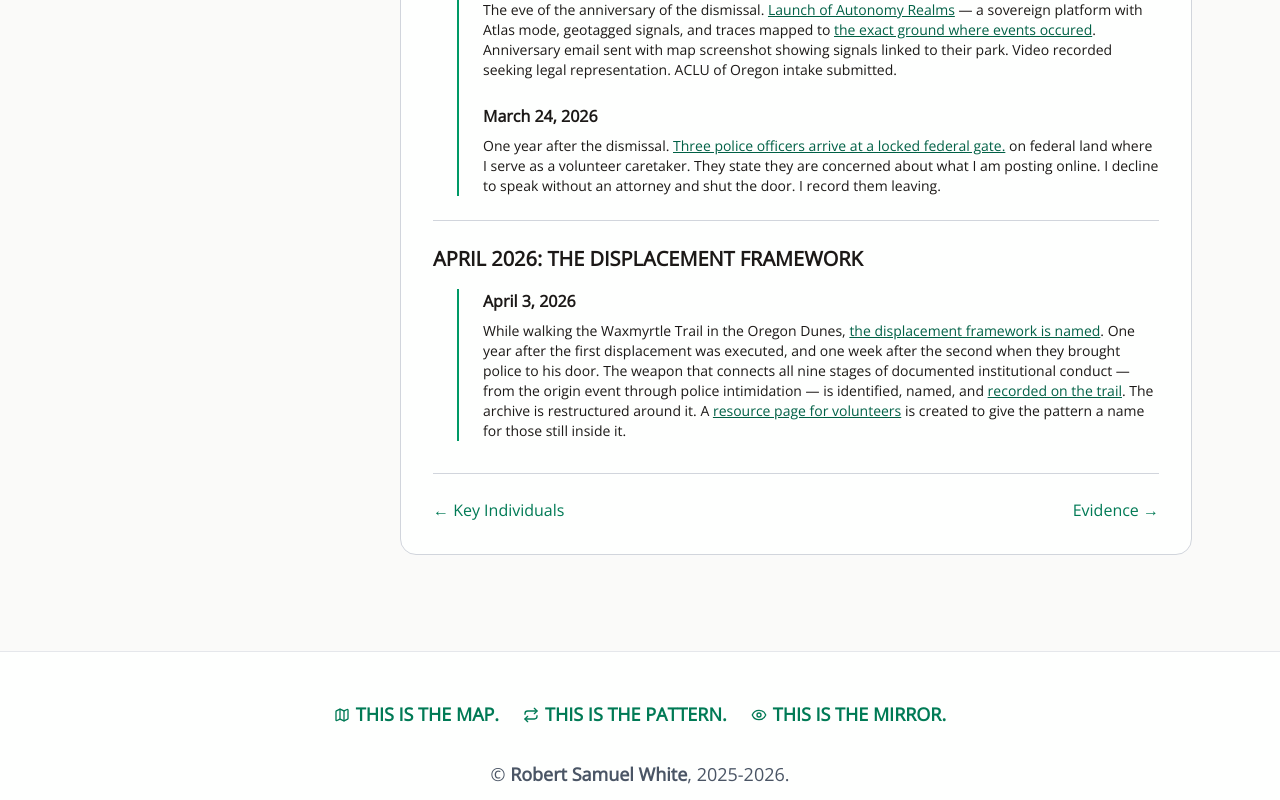
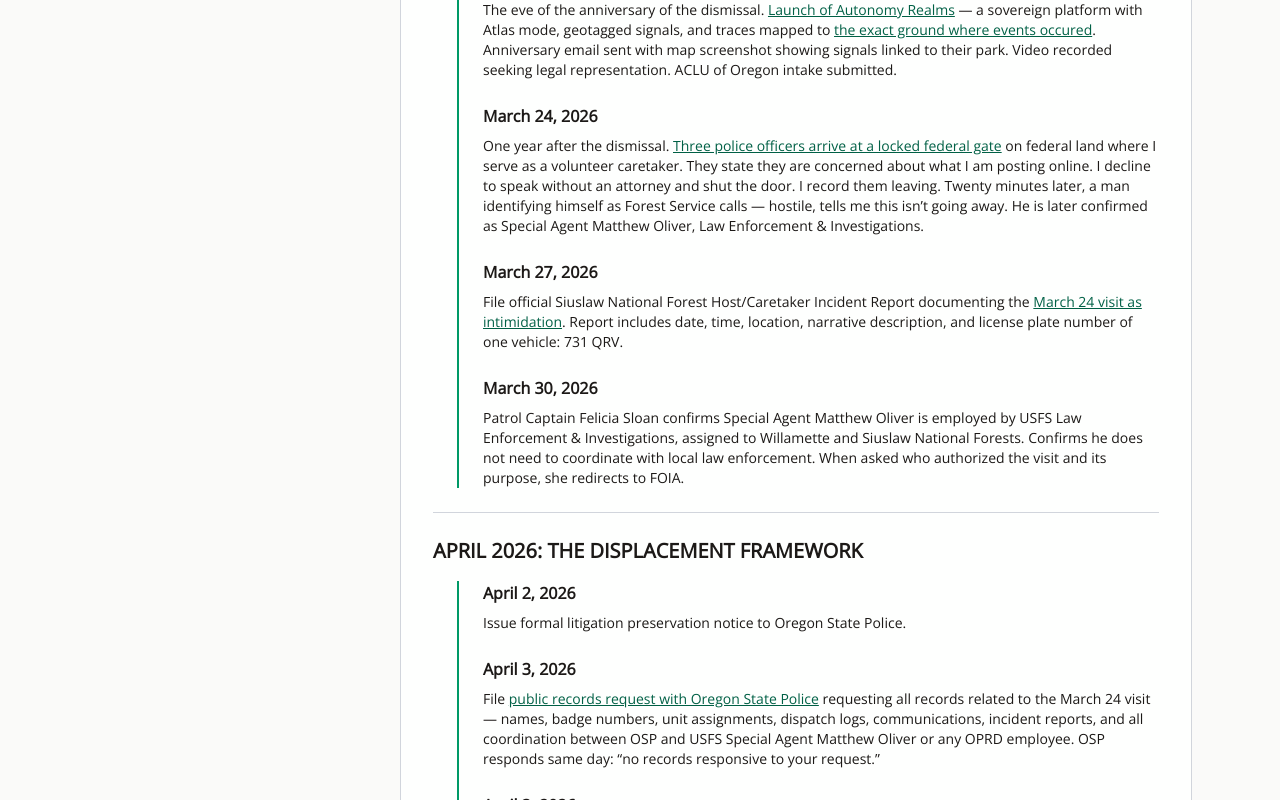
Before and after one commit to rswfire/rswfire.oprd, a Next.js app: page /timeline in a window 1280 px wide. Shown: the part 3900-4700 px from the top of the page. Built offline with nearby package versions, Linux system fonts and the light colour scheme.

Commit message:
Updated Evidence/Police.tsx

```diff
--- a/app/(archive)/evidence/police/page.tsx
+++ b/app/(archive)/evidence/police/page.tsx
@@ -135,6 +135,61 @@ export default function PoliceIntimidationPage() {
                 <p>The visit happened. The investigative branch sent him. And the question of why requires a FOIA request to answer.</p>
             </div>
 
+            <hr className="my-6 border-t border-gray-300" />
+
+            <h2 className="text-xl font-semibold">OREGON STATE POLICE: NO RECORDS</h2>
+
+            <div className="mt-4 space-y-4 text-base leading-relaxed">
+                <p>On April 3, 2026, I filed a public records request with Oregon State Police requesting all records related to the March 24 visit &mdash; names, badge numbers, unit assignments, all communications related to planning, authorization, or coordination, all communications referencing my name, the archive, or the domain oprdvolunteerabuse.org, any incident reports, case files, or after-action documentation, and all communications between any OSP officer and U.S. Forest Service Special Agent Matthew Oliver or any Oregon Parks and Recreation Department employee in connection with the visit.</p>
+                <p>Oregon State Police responded the same day.</p>
+            </div>
+
+            <div className="mt-6 p-6 bg-gray-50 border border-gray-200 rounded-lg">
+                <div className="text-xs uppercase tracking-widest text-gray-500 font-semibold mb-3">Oregon State Police &mdash; April 3, 2026</div>
+                <div className="text-sm space-y-3 leading-relaxed">
+                    <p>REF#: PR27478</p>
+                    <p>RE: PUBLIC RECORDS REQUEST REGARDING &ldquo;ROBERT SAMUEL WHITE&rdquo;</p>
+                    <p>Dear Robert White,</p>
+                    <p>This is in response to the above referenced request, which Oregon State Police received on April 3, 2026.</p>
+                    <p>The Department has conducted a search which identified no records responsive to your request.</p>
+                    <p>Sincerely,</p>
+                    <p className="font-semibold">Marni L. Carlson</p>
+                    <p>AS 1 | Central Records Section<br />Oregon State Police</p>
+                </div>
+            </div>
+
+            <div className="mt-6 space-y-4 text-base leading-relaxed">
+                <p>No records. Three officers arrived at a locked federal gate on restricted federal land. One was confirmed as a USFS Special Agent. Oregon plate 731 QRV is visible on camera. The visit was documented in a formal incident report. A litigation preservation notice was issued to Oregon State Police on April 2, 2026.</p>
+                <p>And Oregon State Police says it has no records responsive to a request about its own officers at that visit.</p>
+                <p>Either the two state officers were not Oregon State Police &mdash; in which case the question of which agency sent them remains open &mdash; or OSP has records it is not producing.</p>
+            </div>
+
+            <div className="mt-6 p-6 bg-gray-50 border border-gray-200 rounded-lg">
+                <div className="text-xs uppercase tracking-widest text-gray-500 font-semibold mb-3">Reply &mdash; April 3, 2026</div>
+                <div className="text-sm space-y-3 leading-relaxed">
+                    <p>RE: Follow-Up to Public Records Request REF# PR27478</p>
+                    <p>Dear Ms. Carlson,</p>
+                    <p>Thank you for your response dated April 3, 2026. I am writing to follow up on the search conducted in response to my request.</p>
+                    <p>My request concerned a specific law enforcement visit that occurred on March 24, 2026 at 82900 Highway 101, Florence, Oregon 97439 &mdash; a locked U.S. Forest Service facility on restricted federal land. The visit involved at least two officers and Oregon plate 731 QRV was recorded on camera at the scene.</p>
+                    <p>Before I determine whether to pursue further remedies available under Oregon public records law, I am asking that you provide the following information in writing:</p>
+                    <ol className="list-decimal list-outside ml-6 space-y-1">
+                        <li>What records systems were searched in response to this request?</li>
+                        <li>Were dispatch logs for March 24, 2026 searched?</li>
+                        <li>Were vehicle activity records or motor pool logs for plate 731 QRV searched?</li>
+                        <li>Were officer duty logs or activity reports for March 24, 2026 searched?</li>
+                        <li>Were any records located and withheld rather than produced? If so, please identify the specific statutory exemption claimed for each withheld record.</li>
+                    </ol>
+                    <p>I want to be direct: I have video documentation of this visit. A U.S. Forest Service Special Agent present at the same visit has been confirmed by name by Forest Service supervisory staff. Multiple Forest Service employees name in writing that state police were present at this incident. A same-day determination that no responsive records exist is not consistent with a thorough search of the records I have described.</p>
+                    <p>I am preserving all rights and remedies available to me under Oregon public records law, including the right to seek review through the District Attorney&apos;s office under ORS 192.401 if this matter is not resolved to my satisfaction.</p>
+                    <p>Please respond in writing within five business days.</p>
+                    <p className="font-semibold">Robert Samuel White</p>
+                    <p>P.O. Box 334<br />Reedsport, Oregon 97467</p>
+                </div>
+            </div>
+
+            <div className="mt-4">
+                <a href="/osp-foia-response-1.pdf" download className="inline-block px-4 py-2 text-sm font-semibold text-emerald-700 border border-emerald-700 rounded-lg hover:bg-emerald-700 hover:text-white transition-colors">Download OSP Public Records Response (PDF) &darr;</a>
+            </div>
 
         </SectionPage>
     );
--- a/app/(archive)/timeline/page.tsx
+++ b/app/(archive)/timeline/page.tsx
@@ -296,9 +296,23 @@ export default function TimelinePage() {
                     <div className="font-semibold">March 24, 2026</div>
                     <div className="mt-2 text-sm">
                         One year after the dismissal.&nbsp;
-                        <Link href="/evidence/police/" className="underline text-emerald-800 hover:text-emerald-600">
-                            Three police officers arrive at a locked federal gate.
-                        </Link> on federal land where I serve as a volunteer caretaker. They state they are concerned about what I am posting online. I decline to speak without an attorney and shut the door. I record them leaving.
+                        <Link href="/evidence/police" className="underline text-emerald-800 hover:text-emerald-600">
+                            Three police officers arrive at a locked federal gate
+                        </Link> on federal land where I serve as a volunteer caretaker. They state they are concerned about what I am posting online. I decline to speak without an attorney and shut the door. I record them leaving. Twenty minutes later, a man identifying himself as Forest Service calls — hostile, tells me this isn&rsquo;t going away. He is later confirmed as Special Agent Matthew Oliver, Law Enforcement &amp; Investigations.
+                    </div>
+                </li>
+
+                <li>
+                    <div className="font-semibold">March 27, 2026</div>
+                    <div className="mt-2 text-sm">
+                        File official Siuslaw National Forest Host/Caretaker Incident Report documenting the <Link href="/evidence/police" className="underline text-emerald-800 hover:text-emerald-600">March 24 visit as intimidation</Link>. Report includes date, time, location, narrative description, and license plate number of one vehicle: 731 QRV.
+                    </div>
+                </li>
+
+                <li>
+                    <div className="font-semibold">March 30, 2026</div>
+                    <div className="mt-2 text-sm">
+                        Patrol Captain Felicia Sloan confirms Special Agent Matthew Oliver is employed by USFS Law Enforcement &amp; Investigations, assigned to Willamette and Siuslaw National Forests. Confirms he does not need to coordinate with local law enforcement. When asked who authorized the visit and its purpose, she redirects to FOIA.
                     </div>
                 </li>
             </ul>
@@ -308,6 +322,20 @@ export default function TimelinePage() {
             <h2 className="text-xl font-semibold"><strong>APRIL 2026</strong>: THE DISPLACEMENT FRAMEWORK</h2>
 
             <ul className="space-y-6 border-l-2 border-emerald-600 ml-6 pl-6 mt-4">
+                <li>
+                    <div className="font-semibold">April 2, 2026</div>
+                    <div className="mt-2 text-sm">
+                        Issue formal litigation preservation notice to Oregon State Police.
+                    </div>
+                </li>
+
+                <li>
+                    <div className="font-semibold">April 3, 2026</div>
+                    <div className="mt-2 text-sm">
+                        File <Link href="/evidence/police" className="underline text-emerald-800 hover:text-emerald-600">public records request with Oregon State Police</Link> requesting all records related to the March 24 visit &mdash; names, badge numbers, unit assignments, dispatch logs, communications, incident reports, and all coordination between OSP and USFS Special Agent Matthew Oliver or any OPRD employee. OSP responds same day: &ldquo;no records responsive to your request.&rdquo;
+                    </div>
+                </li>
+
                 <li>
                     <div className="font-semibold">April 3, 2026</div>
                     <div className="mt-2 text-sm">
```
Also changed, not shown: 1 other file (tests, documents, lock files or other folders).
